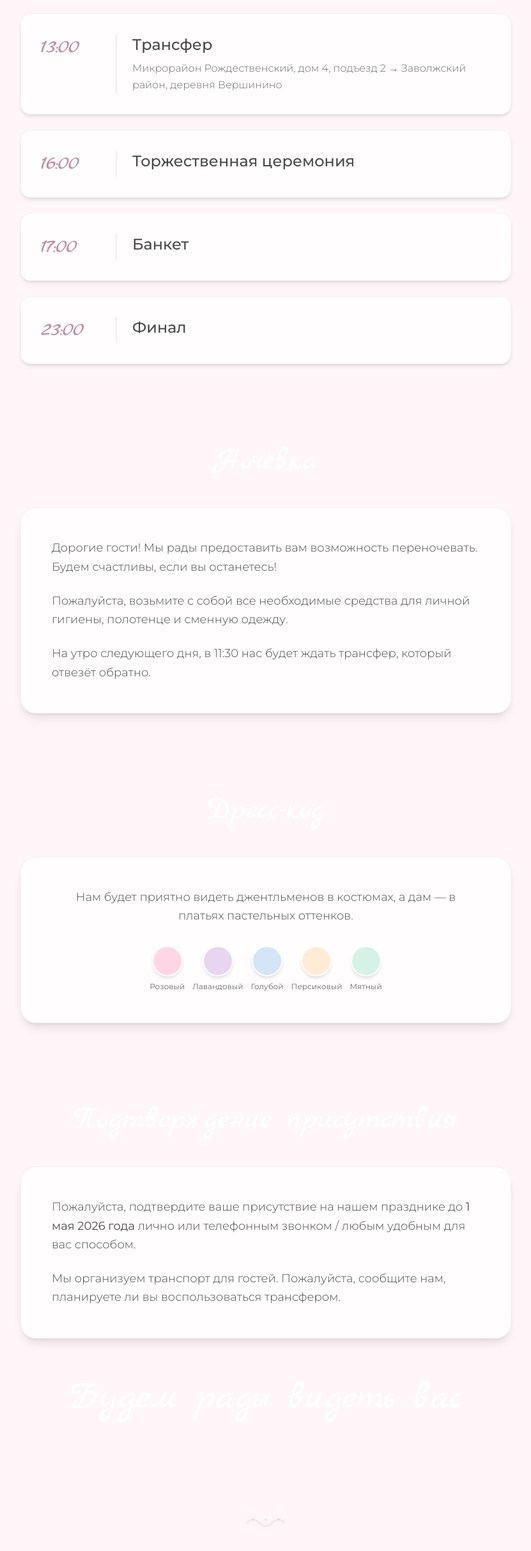
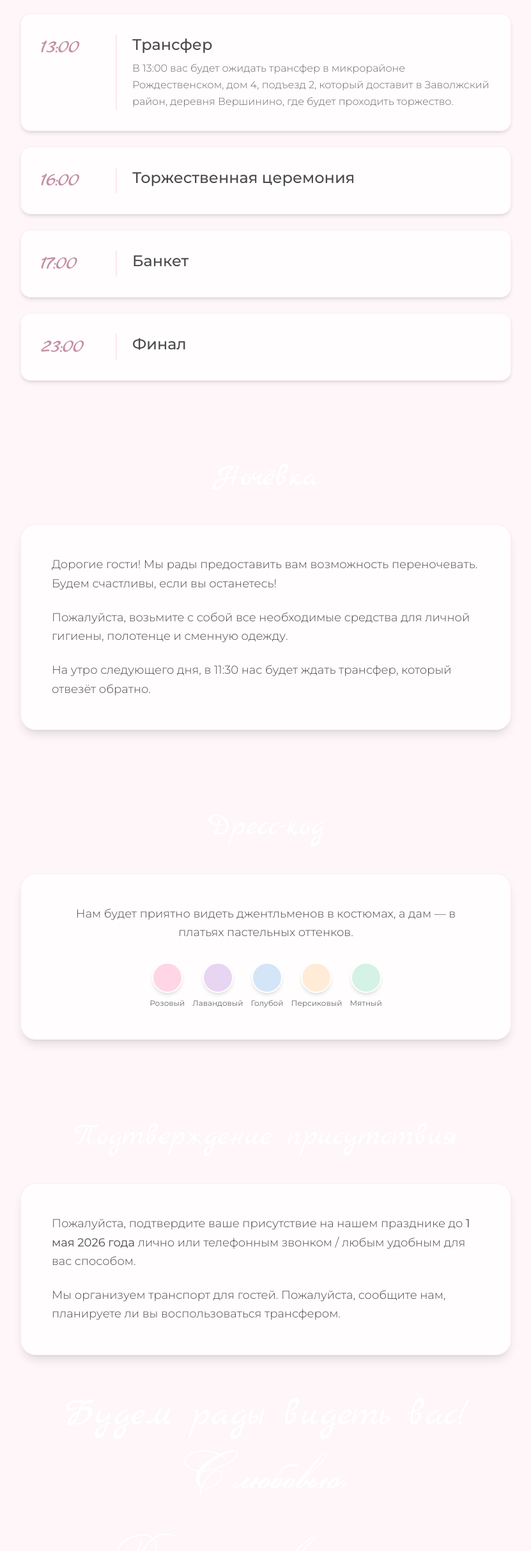
Before and after one commit to NugMate/wedding-ra, a React (Vite) app: page / in a window 1280 px wide. Shown: the part 1439-3863 px from the top of the page at 64% size, without its empty margins (224-1055 px from the left). Built offline with nearby package versions, Linux system fonts and the light colour scheme.

Commit message:
Updated text

```diff
--- a/src/app/components/EventTimeline.tsx
+++ b/src/app/components/EventTimeline.tsx
@@ -6,7 +6,7 @@ export function EventTimeline() {
     {
       time: "13:00",
       title: "Трансфер",
-      description: "Микрорайон Рождественский, дом 4, подъезд 2 → Заволжский район, деревня Вершинино"
+      description: "В 13:00 вас будет ожидать трансфер в микрорайоне Рождественском, дом 4, подъезд 2,  который доставит в Заволжский район, деревня Вершинино, где будет проходить торжество."
     },
     {
       time: "16:00",
--- a/src/app/components/RSVP.tsx
+++ b/src/app/components/RSVP.tsx
@@ -42,7 +42,13 @@ export function RSVP() {
               viewport={{ once: true, margin: "-100px" }}
               transition={{ duration: 0.8, ease: "easeOut" }}
             >
-              Будем рады видеть вас
+              Будем рады видеть вас!
+              <br />
+              <span className="text-8xl" style={{ fontFamily: 'LudvigVanBethoveen', lineHeight: '1.4' }}>
+              С любовью,
+              <br />
+                Роман и Анастасия
+              </span>
             </motion.h2>
           </div>
         </section>
--- a/src/styles/fonts.css
+++ b/src/styles/fonts.css
@@ -1,6 +1,14 @@
 /* Elegant calligraphy font for names and headings */
 @import url('https://fonts.googleapis.com/css2?family=Marck+Script&display=swap');
 
-
 /* Clean readable sans-serif for body text */
 @import url('https://fonts.googleapis.com/css2?family=Montserrat:wght@300;400;500;600&display=swap');
+
+/* Antarctic font from local assets */
+@font-face {
+  font-family: 'LudvigVanBethoveen';
+  src: url('../assets/ludvigvanbethoveen.ttf') format('opentype');
+  font-weight: normal;
+  font-style: normal;
+  font-display: swap;
+}
```
Also changed, not shown: src/assets/ludvigvanbethoveen.ttf (added).
